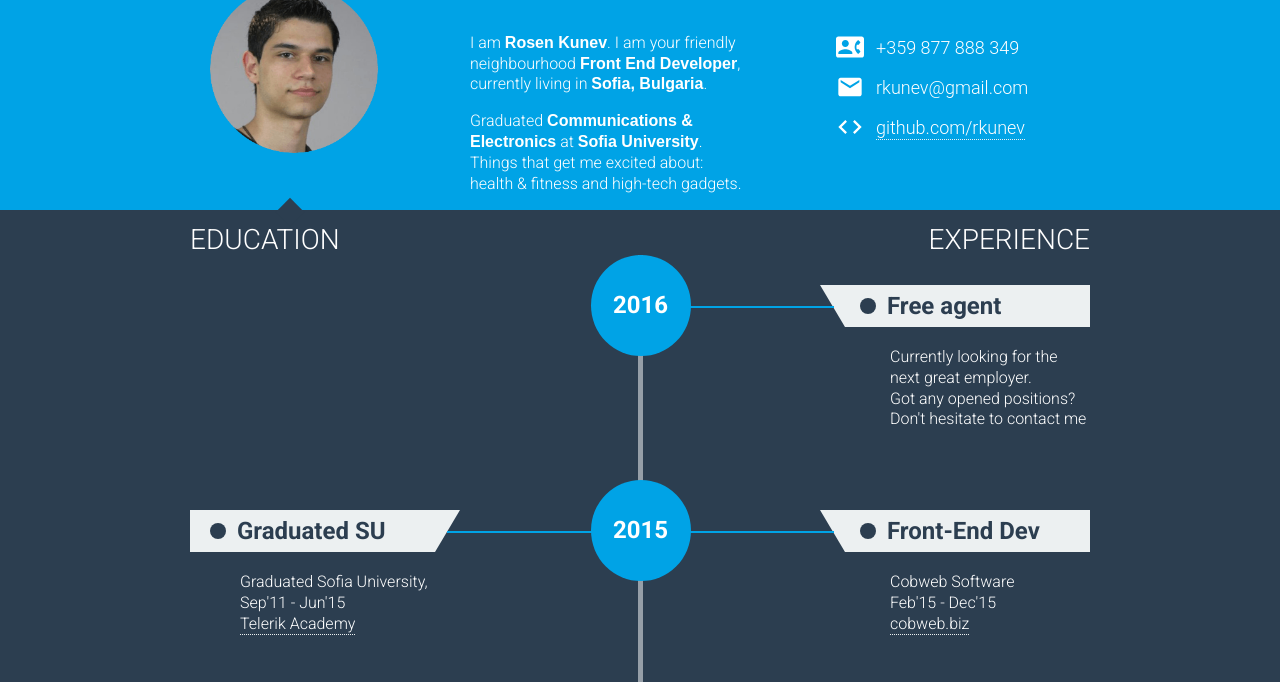
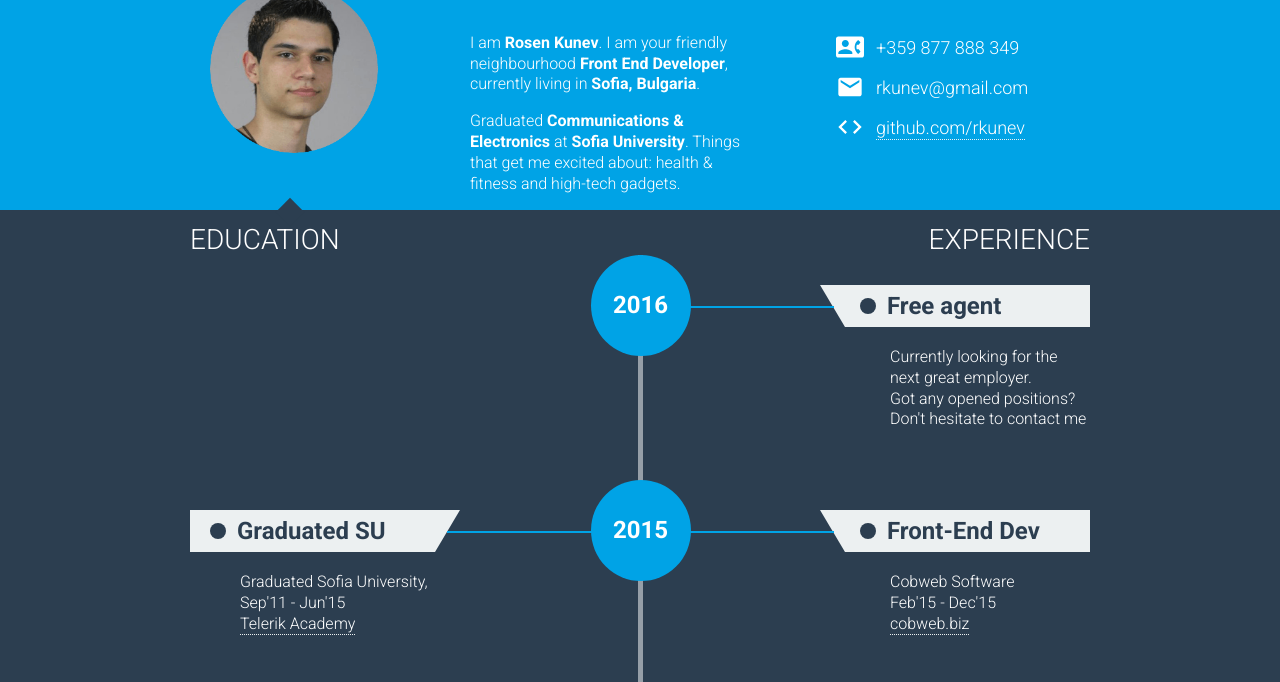
Before and after one commit to rkunev/FlatCV, a plain HTML site: page index.html in a window 1280 px wide. Shown: the part 85-767 px from the top of the page. Drawn offline with Linux system fonts and the light colour scheme.

Commit message:
Fix issue with light and heavy fonts

```diff
--- a/css/main.css
+++ b/css/main.css
@@ -70,7 +70,6 @@ a:hover {
     border-bottom: 1px solid white;
 }
 strong {
-    font-family: 'Roboto Regular', sans-serif;
     font-weight: 900;
 }
 ul, ol {
@@ -159,7 +158,9 @@ body {
                     margin-left: 0;
                     margin-bottom: 10px;
                     padding-left: 40px;
-                    font: normal 1.125em/1.67 'Roboto Light', sans-serif;
+                    font-weight: 100;
+                    font-size: 1.125em;
+                    line-height: 1.67;
                 }
                 .site-header .column-narrow-left li.icon-phone {
                     background: url('../img/ic_contact_phone_white_24px.svg') no-repeat 0 0;
```
